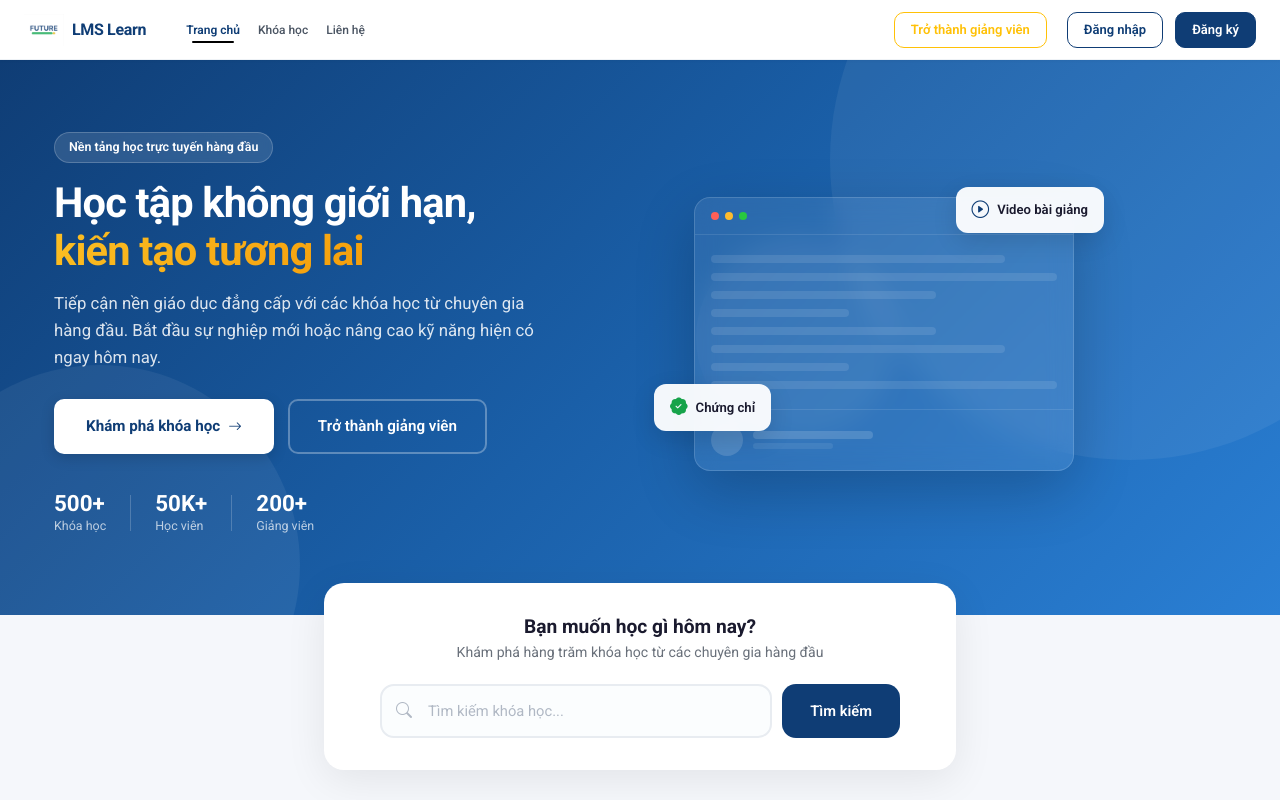
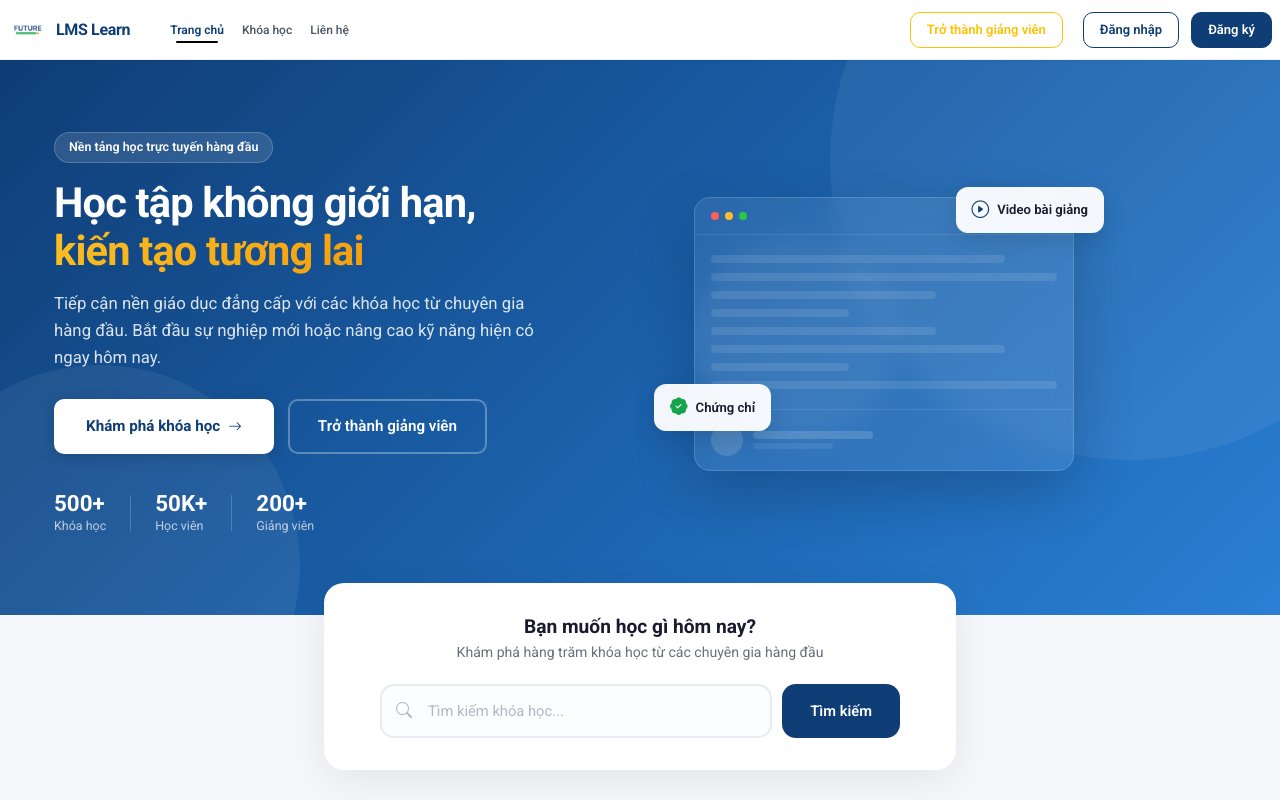
Before and after one commit to ln-khanhduy/elearning, a React (Vite) app in the folder frontend/: page /home in a window 1280 px wide. Shown: the top 800 px of the page. Built offline with nearby package versions, Linux system fonts and the light colour scheme; no server answers.

Commit message:
fix: shrink header further, override Bootstrap container-fluid padding

```diff
--- a/frontend/src/style/layout-css/header.css
+++ b/frontend/src/style/layout-css/header.css
@@ -17,9 +17,10 @@
   display: flex;
   justify-content: space-between;
   align-items: center;
-  padding-left: 10px;
-  padding-right: 10px;
+  padding-left: 8px !important;
+  padding-right: 8px !important;
   height: 100%;
+  max-width: 100%;
 }
 
 /* LEFT */
@@ -27,8 +28,9 @@
   display: flex;
   align-items: center;
   gap: 4px;
-  min-width: 0;
-  flex-shrink: 1;
+  flex-shrink: 0;
+  flex: 0 1 auto;
+  overflow: hidden;
 }
 
 /* Nút toggle sidebar cho mobile */
```
